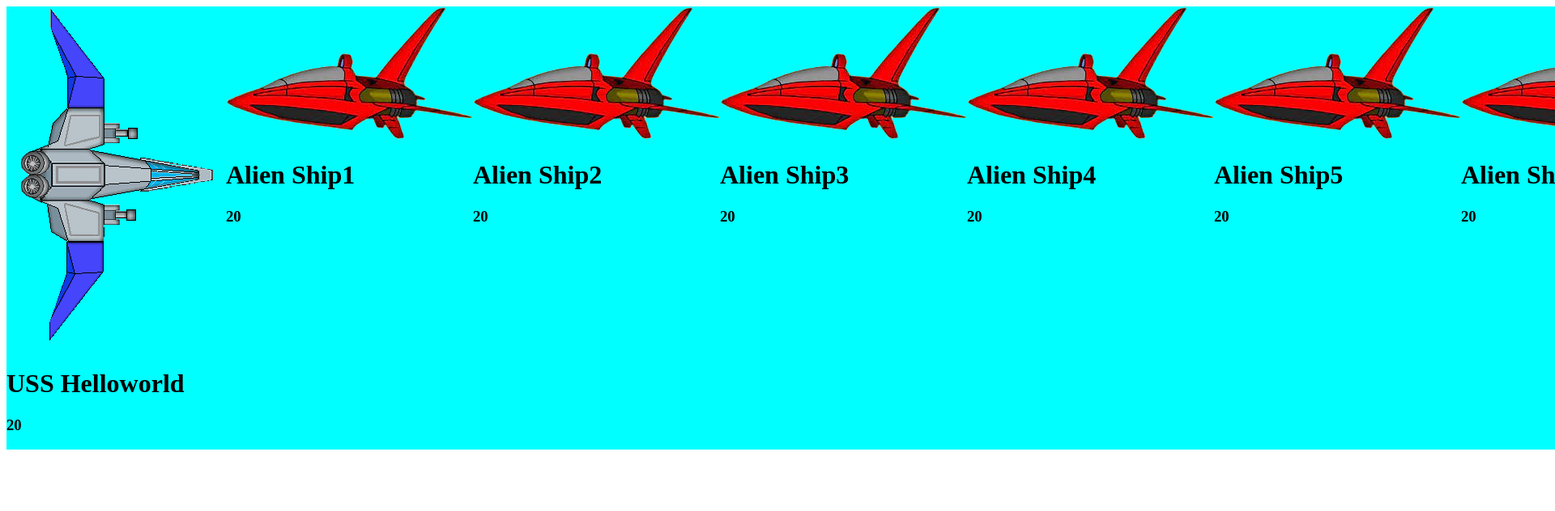
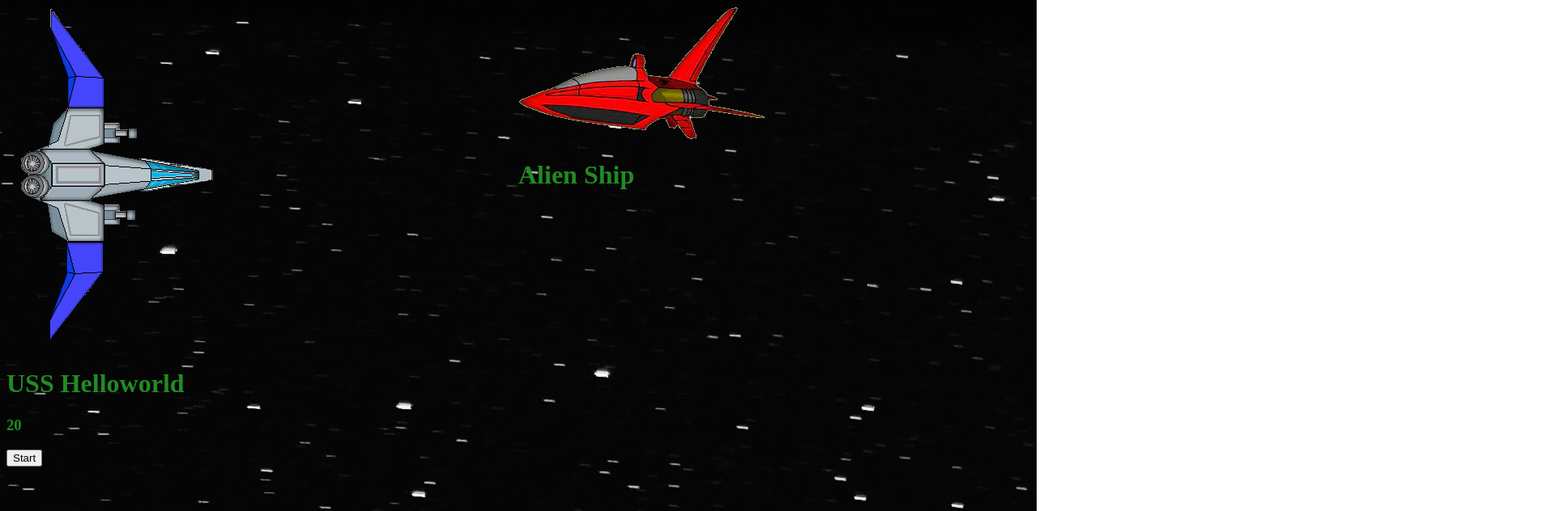
Before and after one commit to SWEJoseAneurys/SpaceBattle, a plain HTML site: page index.html in a window 1280 px wide. Shown: the top 632 px of the page at 81% size, 1920 px wide, since content can reach past the window. Drawn offline with Linux system fonts and the light colour scheme.

Commit message:
HTML Hull reflects ships' hulls during battle, window prompt and endgame appear

```diff
--- a/index.css
+++ b/index.css
@@ -1,6 +1,10 @@
-.flex-container {
-    display: inline-flex;
+body {
+    background-image: url(images/outerspace.jpg);
+    color: forestgreen;
+}
+
+.battlefield {
+    display: grid;
     grid-template-columns: 50% 50%;
     grid-template-rows: 50% 50%;
-    background-color: aqua;
-}
+};
--- a/index.html
+++ b/index.html
@@ -5,60 +5,27 @@
     <meta http-equiv="X-UA-Compatible" content="IE=edge">
     <meta name="viewport" content="width=device-width, initial-scale=1.0">
     <link rel="stylesheet" href="index.css">
-    <script src="./index.js" defer></script>
-    <title>Document</title>
+    <script src="index.js" defer></script>
+    <title>Jose's Mod 1</title>
 </head>
 <body>
-    <div class="flex-container">
-        <div id="my-ship">
+    <div class="battlefield">
+        <div id="my-ship" class="uss">
             <img src="./images/USS_ship.png" alt="my ship"/>
             <div class="ship-data">
                 <h1>USS Helloworld</h1>
                 <h3 id="my-ship-hull">20</h3>
             </div>
         </div>
-        <div id="alien-ship1">
-            <img src="./images/enemy_ship.png" alt="enemy ship1"/>
-            <div class="alienship1-data">
-                <h1>Alien Ship1</h1>
-                <h3 id="alien-ship1-hull">20</h3>
-            </div>
-        </div>
-        <div id="alien-ship2">
-            <img src="./images/enemy_ship.png" alt="enemy ship2"/>
-            <div class="alienship2-data">
-                <h1>Alien Ship2</h1>
-                <h3 id="alien-ship2-hull">20</h3>
-            </div>
-        </div>
-        <div id="alien-ship3">
-            <img src="./images/enemy_ship.png" alt="enemy ship3"/>
-            <div class="alienship3-data">
-                <h1>Alien Ship3</h1>
-                <h3 id="alien-ship3-hull">20</h3>
-            </div>
-        </div>
-        <div id="alien-ship4">
-            <img src="./images/enemy_ship.png" alt="enemy ship4"/>
-            <div class="alienship4-data">
-                <h1>Alien Ship4</h1>
-                <h3 id="alien-ship4-hull">20</h3>
-            </div>
-        </div>
-        <div id="alien-ship5">
-            <img src="./images/enemy_ship.png" alt="enemy ship5"/>
-            <div class="alienship5-data">
-                <h1>Alien Ship5</h1>
-                <h3 id="alien-ship5-hull">20</h3>
-            </div>
-        </div>
-        <div id="alien-ship6">
-            <img src="./images/enemy_ship.png" alt="enemy ship6"/>
-            <div class="alienship6-data">
-                <h1>Alien Ship6</h1>
-                <h3 id="alien-ship6-hull">20</h3>
+        <div>
+            <img id="alien-ship" src="./images/enemy_ship.png" alt="enemy ship"/>
+            <div class="alienship-data">
+                <h1>Alien Ship</h1>
+                <h3 id="alien-ship-hull"></h3>
             </div>
         </div>
     </div>
+    <button onclick="battle()">Start</button>
+    <button id="fire" style="display: none;">FIRE!</button>
 </body>
 </html>
--- a/index.js
+++ b/index.js
@@ -94,6 +94,10 @@ const battle =() => {
 
     //ussHelloWorld attacks enemy ships while hull is greater than 0
     for (i=0; i < enemies.length; i++) {
+        let currentHull = ussHelloWorld.hull;
+        let enemyHull = enemies[i].hull;
+        document.getElementById("my-ship-hull").innerHTML = currentHull;
+        document.getElementById("alien-ship-hull").innerHTML = enemyHull;
         console.log(`${ussHelloWorld.name} VS. ${enemies[i].name}, Hull: ${enemies[i].hull}`);
         console.log("");
         //while looping, if my ship ever reaches 0 game is over
@@ -106,6 +110,8 @@ const battle =() => {
         while (ussHelloWorld.hull > 0) {
             //attack!
             ussHelloWorld.shotsFired(enemies[i]);
+            let enemyHull = enemies[i].hull;
+            document.getElementById("alien-ship-hull").innerHTML = enemyHull;
             //check damage to enemy, if enemy ship < 0 then the game is over
             if (enemies[i].hull <= 0) {
                 //image reflects enemy ship defeated
@@ -114,10 +120,12 @@ const battle =() => {
                 console.log(`You've defeated the enemy!`);
                 console.log(`ussHelloWorld current hull: ${ussHelloWorld.hull}`);
                 console.log("");
-                // let response = window.prompt(`You've won! Current Hull:${currentHull} Would you like to continue?`)
-                // console.log(response);
-                // if (response.toLowerCase != "yes" ) {
-                //     console.log("Thanks for playing. Goodbye!")
+                let response = window.prompt(`You've won! Current Hull:${currentHull} Would you like to continue?`)
+                console.log(response);
+                if (response.toLowerCase = "no") {
+                    window.alert("Thanks for playing. Goodbye!");
+                    break;
+                };
                 break;
             //else, battle continues and enemy gets to attack my ship
             } else {
```
Also changed, not shown: images/outerspace.jpg (added).
